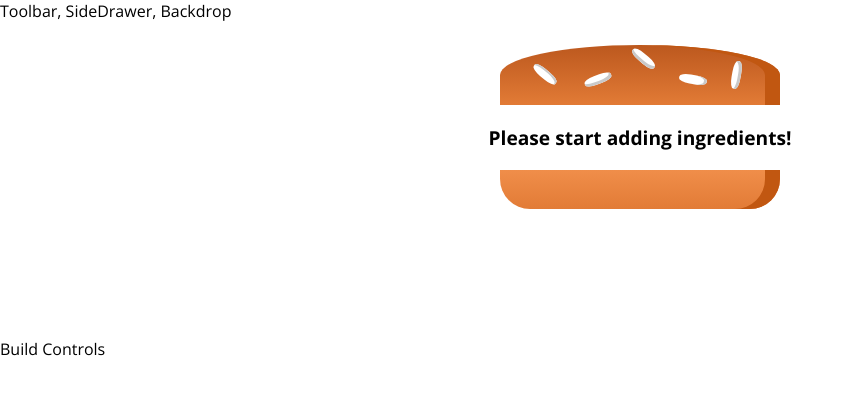
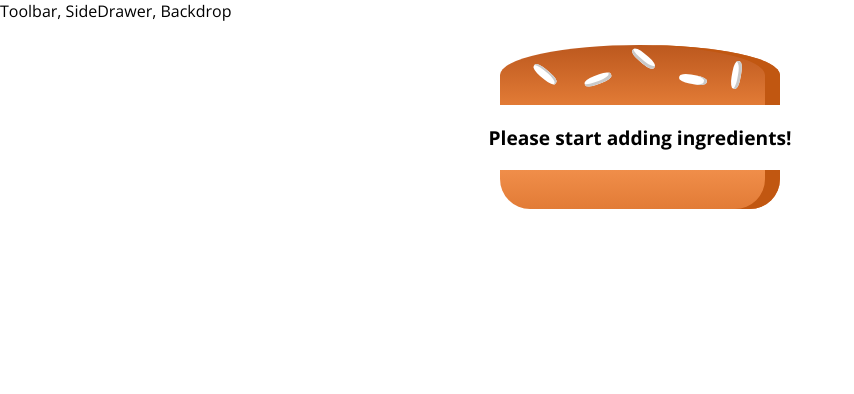
Before and after one commit to proiacm/burger-builder, a React (Create React App) app: page / in a window 1280 px wide. Shown: the top 394 px of the page, without its empty margins (0-854 px from the left). Built offline with nearby package versions, Linux system fonts and the light colour scheme.

Commit message:
Import BuildControls

```diff
--- a/src/containers/BurgerBuilder/BurgerBuilder.js
+++ b/src/containers/BurgerBuilder/BurgerBuilder.js
@@ -1,4 +1,5 @@
 import React, {Component} from 'react';
+import BuildControls from '../../components/Burger/BuildControls/BuildControls';
 import Burger from '../../components/Burger/Burger';
 import Aux from '../../hoc/Aux';
 
@@ -17,7 +18,7 @@
     return (
         <Aux>
           <Burger ingredients={this.state.ingredients} />
-          <div>Build Controls</div>
+          <BuildControls />
         </Aux>
     );
   }
```
Also changed, not shown: 1 other file (tests, documents, lock files or other folders).
